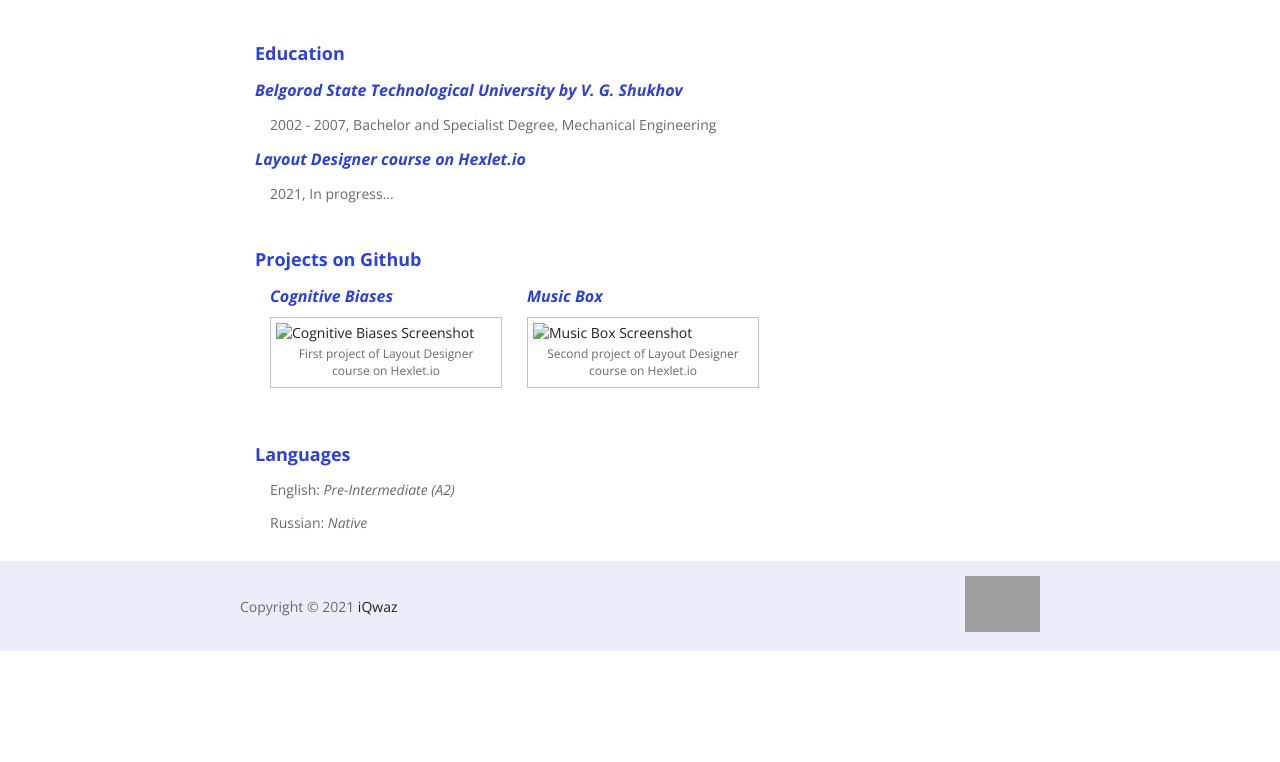
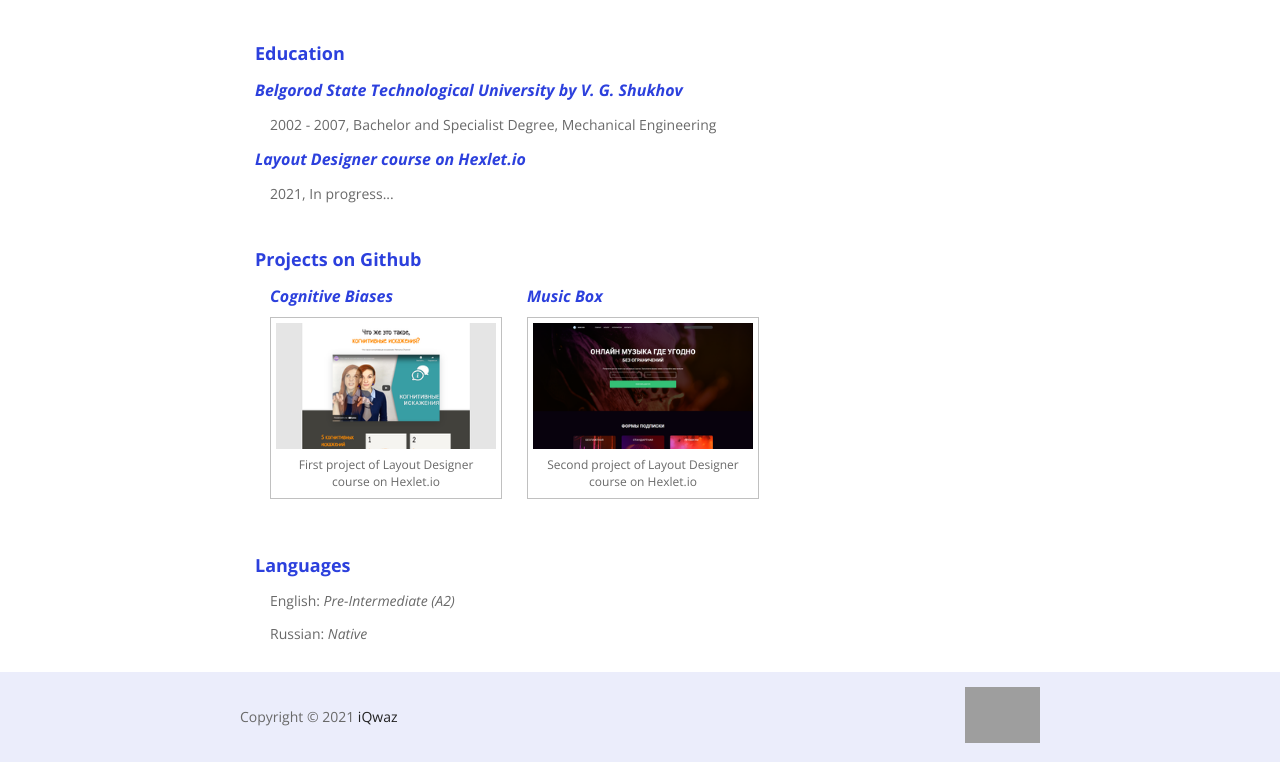
Before and after one commit to iQwaz/rsschool-cv, a website: page index.html in a window 1280 px wide. Shown: the part 755-1517 px from the top of the page. Before the commit the page ends 1406 px from the top, so only its background shows below. Drawn offline with nearby package versions, Linux system fonts and the light colour scheme; the site is published under a folder, as on GitHub Pages, so addresses that start at the root find nothing; grey boxes are pictures that could not be loaded.

Commit message:
fix: fix path to imgs

```diff
--- a/index.html
+++ b/index.html
@@ -109,7 +109,7 @@
             <h4>Cognitive Biases</h4>
               <figure>
                 <a href="https://github.com/iQwaz/layout-designer-project-lvl1" target="_blank">
-                  <img src="/images/cognitive_biases.png" alt="Cognitive Biases Screenshot">
+                  <img src="./images/cognitive_biases.png" alt="Cognitive Biases Screenshot">
                 </a>
                 <figcaption>First project of Layout Designer course on Hexlet.io</figcaption>
               </figure>
@@ -119,7 +119,7 @@
             <h4>Music Box</h4>
               <figure>
                 <a href="https://github.com/iQwaz/layout-designer-project-lvl2" target="_blank">
-                  <img src="/images/musicbox.png" alt="Music Box Screenshot">
+                  <img src="./images/musicbox.png" alt="Music Box Screenshot">
                 </a>
                 <figcaption>Second project of Layout Designer course on Hexlet.io</figcaption>
               </figure>
```
